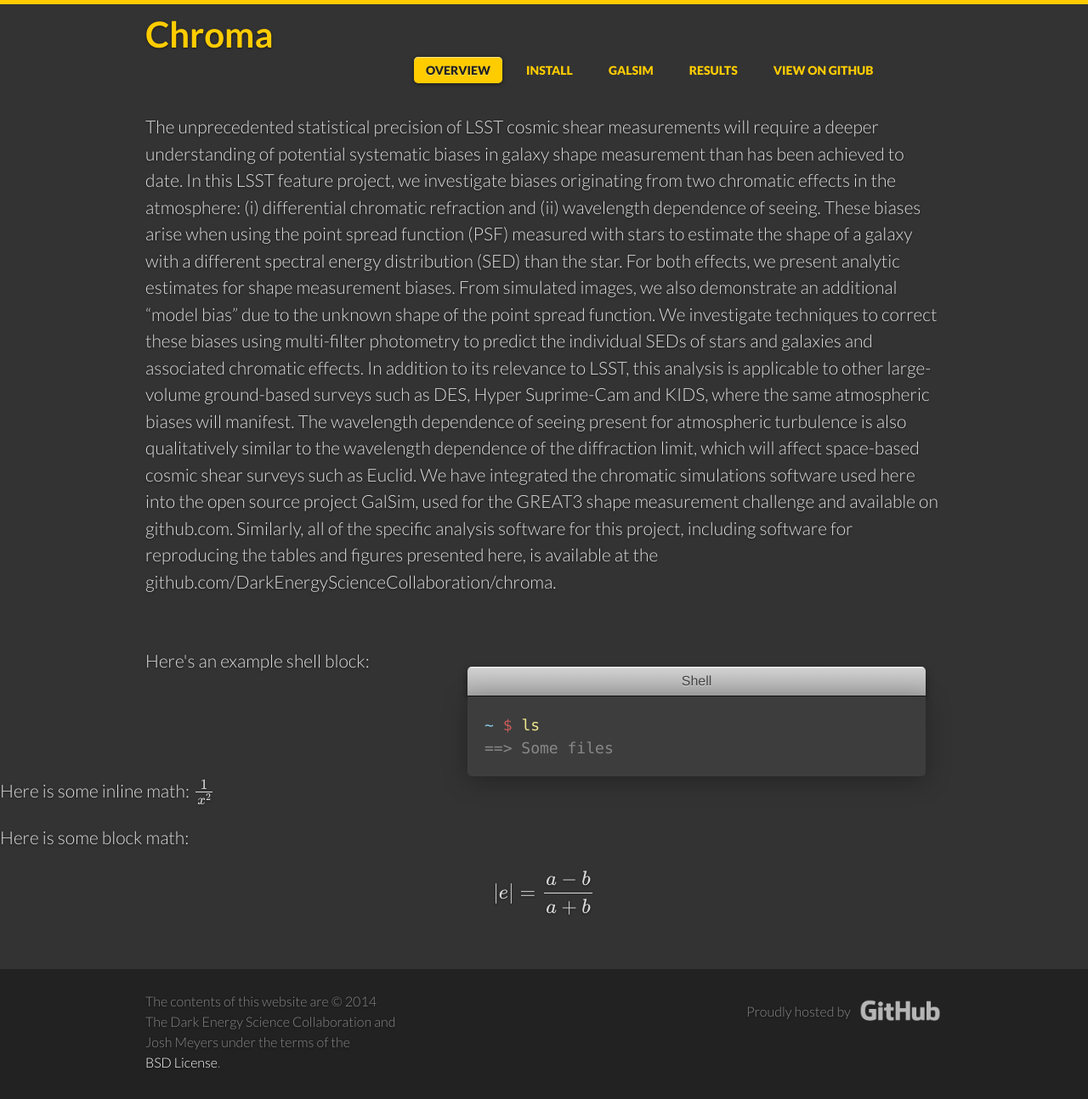
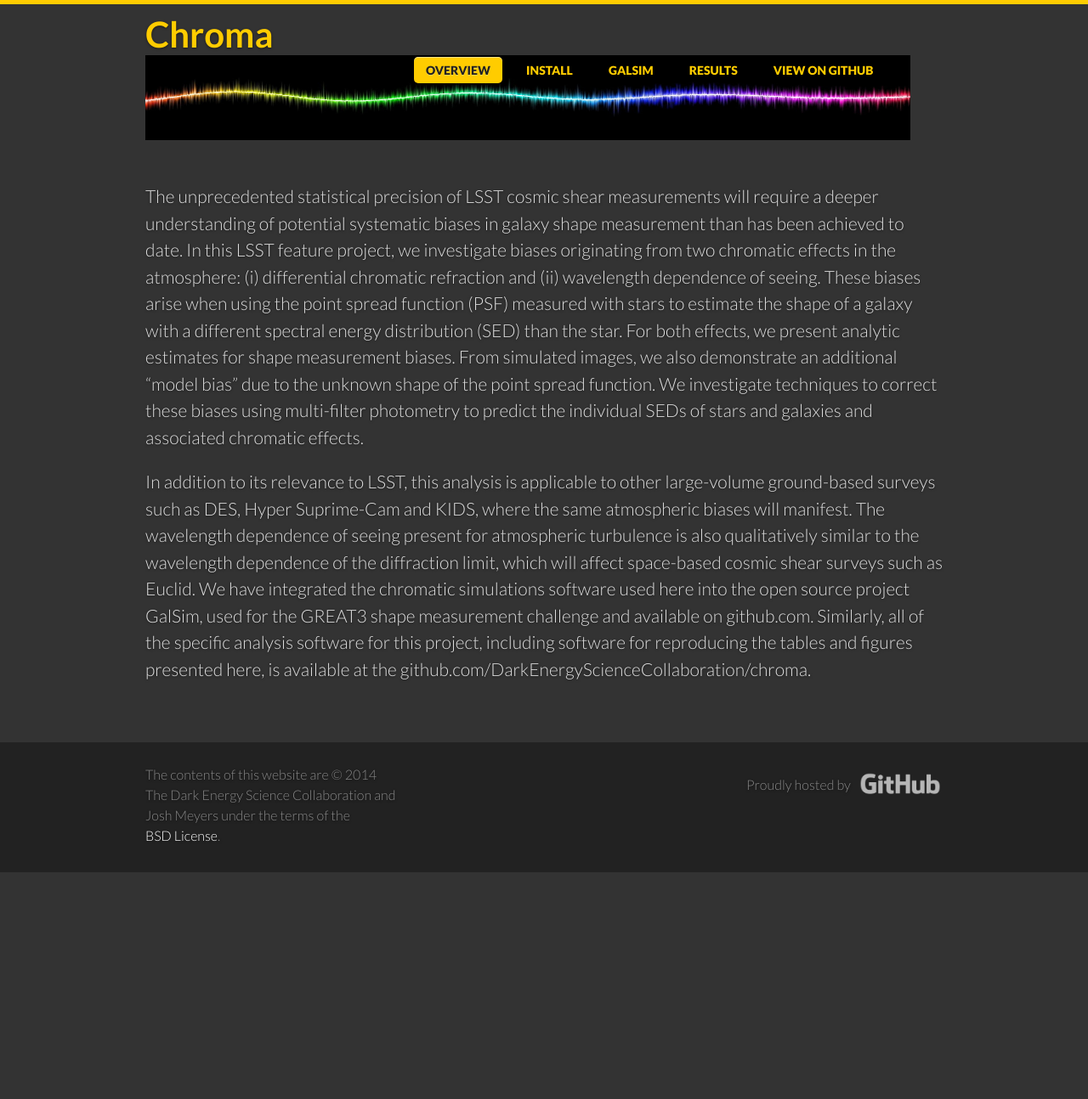
Before and after one commit to LSSTDESC/chroma, a Jekyll site: the page built from index.html, in a window 1280 px wide. Shown: the whole page at 85% size. Built offline with Jekyll 4.4.1, drawn with Linux system fonts in a browser that asks for light colours; some web fonts are replaced; formulas are drawn with MathJax 3; after the commit the page ends 1027 px from its top, so only the background shows below that.

Commit message:
Add color banner

```diff
--- a/_includes/header.html
+++ b/_includes/header.html
@@ -7,6 +7,7 @@
       <h1>
         <a href="{{ site.url }}/">
           Chroma
+          <img src="{{ site.url}}/img/Line-Band-Color-Spectrum-Radiance-800x1280.jpg" height=100 width=900>
         </a>
       </h1>
     </div>
--- a/index.html
+++ b/index.html
@@ -4,15 +4,19 @@ title: Chroma &bull; Weak lensing with wavelength-dependent PSFs
 overview: true
 ---
 
-<section class="features">
+<section class="overview">
   <div class="grid">
     <div class="unit whole center-on-mobiles">
-      <p class="line">  The unprecedented statistical precision of LSST cosmic shear measurements will require a deeper understanding of potential systematic biases in galaxy shape measurement than has been achieved to date.  In this LSST feature project, we investigate biases originating from two chromatic effects in the atmosphere: (i) differential chromatic refraction and (ii) wavelength dependence of seeing.  These biases arise when using the point spread function (PSF) measured with stars to estimate the shape of a galaxy with a different spectral energy distribution (SED) than the star.  For both effects, we present analytic estimates for shape measurement biases. From simulated images, we also demonstrate an additional “model bias” due to the unknown shape of the point spread function.  We investigate techniques to correct these biases using multi-filter photometry to predict the individual SEDs of stars and galaxies and associated chromatic effects.
-
-In addition to its relevance to LSST, this analysis is applicable to other large-volume ground-based surveys such as DES, Hyper Suprime-Cam and KIDS, where the same atmospheric biases will manifest.  The wavelength dependence of seeing present for atmospheric turbulence is also qualitatively similar to the wavelength dependence of the diffraction limit, which will affect space-based cosmic shear surveys such as Euclid.  We have integrated the chromatic simulations software used here into the open source project GalSim, used for the GREAT3 shape measurement challenge and available on github.com.  Similarly, all of the specific analysis software for this project, including software for reproducing the tables and figures presented here, is available at the github.com/DarkEnergyScienceCollaboration/chroma.
+      <p class="line">
+        The unprecedented statistical precision of LSST cosmic shear measurements will require a deeper understanding of potential systematic biases in galaxy shape measurement than has been achieved to date.  In this LSST feature project, we investigate biases originating from two chromatic effects in the atmosphere: (i) differential chromatic refraction and (ii) wavelength dependence of seeing.  These biases arise when using the point spread function (PSF) measured with stars to estimate the shape of a galaxy with a different spectral energy distribution (SED) than the star.  For both effects, we present analytic estimates for shape measurement biases. From simulated images, we also demonstrate an additional “model bias” due to the unknown shape of the point spread function.  We investigate techniques to correct these biases using multi-filter photometry to predict the individual SEDs of stars and galaxies and associated chromatic effects.
+      </p>
+      <p class="line">
+        In addition to its relevance to LSST, this analysis is applicable to other large-volume ground-based surveys such as DES, Hyper Suprime-Cam and KIDS, where the same atmospheric biases will manifest.  The wavelength dependence of seeing present for atmospheric turbulence is also qualitatively similar to the wavelength dependence of the diffraction limit, which will affect space-based cosmic shear surveys such as Euclid.  We have integrated the chromatic simulations software used here into the open source project GalSim, used for the GREAT3 shape measurement challenge and available on github.com.  Similarly, all of the specific analysis software for this project, including software for reproducing the tables and figures presented here, is available at the github.com/DarkEnergyScienceCollaboration/chroma.
+      </p>
     </div>
   </div>
 </section>
+<!--
 <section class="quickstart">
   <div class="grid">
     <div class="unit whole center-on-mobiles">
@@ -41,3 +45,4 @@ In addition to its relevance to LSST, this analysis is applicable to other large
     \[ |e| = \frac{a-b}{a+b} \]
   </p>
 </section>
+-->
```
Also changed, not shown: img/Line-Band-Color-Spectrum-Radiance-800x1280.jpg (added).
